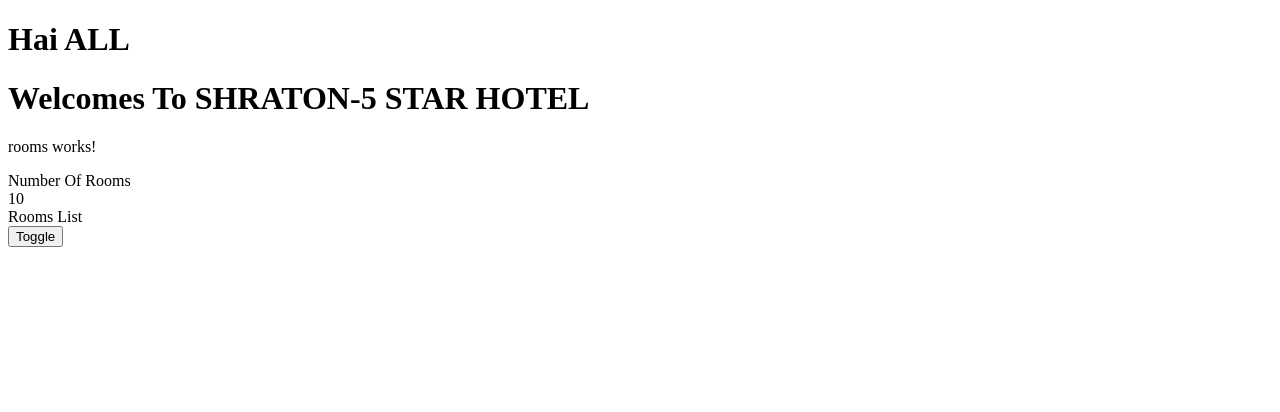
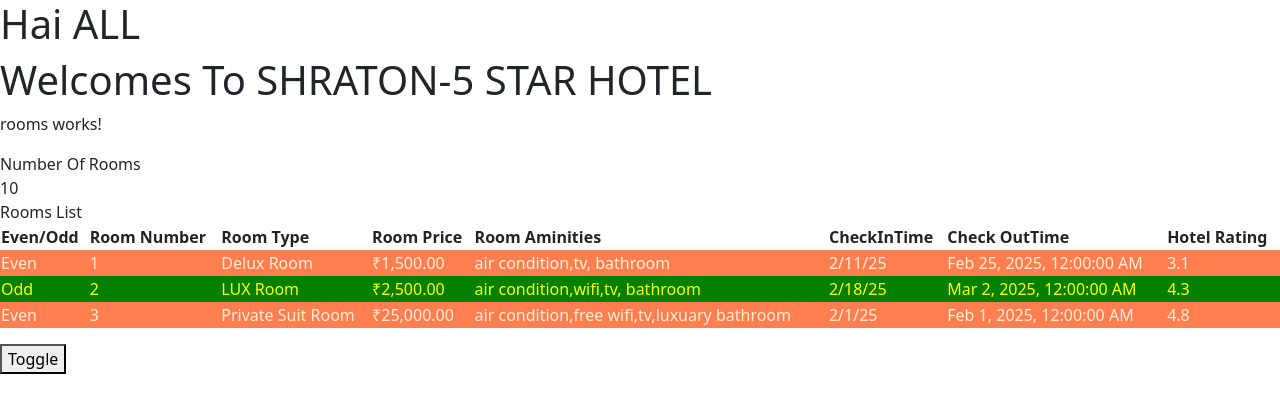
Before and after one commit to ARUNGOVINDCA/Angular-Second-project, an Angular app: page / in a window 1280 px wide. Shown: the top 412 px of the page. Built offline with nearby package versions, Linux system fonts and the light colour scheme.

Commit message:
new changes

```diff
--- a/angular.json
+++ b/angular.json
@@ -30,7 +30,8 @@
               "src/assets"
             ],
             "styles": [
-              "src/styles.scss"
+              "src/styles.scss",
+              "node_modules/bootstrap/scss/bootstrap.scss"
             ],
             "scripts": []
           },
--- a/package.json
+++ b/package.json
@@ -18,6 +18,7 @@
     "@angular/platform-browser": "^16.2.0",
     "@angular/platform-browser-dynamic": "^16.2.0",
     "@angular/router": "^16.2.0",
+    "bootstrap": "^5.3.3",
     "rxjs": "~7.8.0",
     "tslib": "^2.3.0",
     "zone.js": "~0.13.0"
--- a/src/app/app.component.html
+++ b/src/app/app.component.html
@@ -1,3 +1,13 @@
 <h1>Hai ALL</h1>
+<app-rooms></app-rooms>
 
-<app-rooms></app-rooms>
+<!-- <div [ngSwitch]="role">
+    <div *ngSwitchCase="'User'">Welcome User</div>
+    <div *ngSwitchCase="'Admin'">
+
+    </div>
+    <div *ngSwitchDefault="">
+        You Are Not Authorized To View The Page
+    </div>
+
+</div> -->
--- a/src/app/app.component.ts
+++ b/src/app/app.component.ts
@@ -7,4 +7,6 @@
 })
 export class AppComponent {
   title = 'hotelinventory';
+
+  role = 'Admin';
 }
--- a/src/app/rooms/rooms.component.html
+++ b/src/app/rooms/rooms.component.html
@@ -1,14 +1,38 @@
 <h1>Welcomes To {{hotelName}}</h1>
 <p>rooms works!</p>
 <div [hidden]="hideRooms">
-Number Of Rooms
-<div [innerText]="numberOfRooms"></div>
+    Number Of Rooms
+    <div *ngIf="rooms.avilableRooms >0"
+         [innerText]="numberOfRooms"></div>
 </div>
 
 <!-- {{rooms?.avilableRooms ?? 'No Rooms'}} -->
 
 <div *ngIf="rooms.avilableRooms > 0 ">
     Rooms List
+    <!-- {{roomList}} -->
+    <table class="table">
+        <tr>
+            <th>Even/Odd</th>
+            <th>Room Number</th>
+            <th>Room Type</th>
+            <th>Room Price</th>
+            <th>Room Aminities</th>
+            <th>CheckInTime</th>
+            <th>Check OutTime</th>
+            <th>Hotel Rating</th>
+        </tr>
+        <tr [ngClass]="e? 'even' : 'odd'" *ngFor="let room of roomList;let e=even;let o=odd">
+            <td>{{e ? "Even" :"Odd"}}</td>
+            <td>{{room.roomNumber}}</td>
+            <td>{{room.roomType}}</td>
+            <td>{{room.price | currency : 'INR'}}</td>
+            <td>{{room.aminities | lowercase}}</td>
+            <td>{{room.checkInTime |date : 'shortDate'}}</td>
+            <td>{{room.checkOutTime |date :'medium'	}}</td>
+            <td>{{room.rating |number : '1.1-1'}}</td>
+        </tr>
+    </table>
 </div>
 
 <button (click)="toggle()">Toggle</button>
--- a/src/app/rooms/rooms.component.scss
+++ b/src/app/rooms/rooms.component.scss
@@ -0,0 +1,9 @@
+.even{
+    background-color: coral;
+    color: antiquewhite;
+}
+
+.odd{
+    background-color: green;
+    color: yellow;
+}
--- a/src/app/rooms/rooms.component.ts
+++ b/src/app/rooms/rooms.component.ts
@@ -1,4 +1,4 @@
-import { Component } from '@angular/core';
+import { Component, OnInit } from '@angular/core';
 import { Room, RoomList } from './rooms';
 
 @Component({
@@ -6,7 +6,7 @@
   templateUrl: './rooms.component.html',
   styleUrls: ['./rooms.component.scss']
 })
-export class RoomsComponent {
+export class RoomsComponent implements OnInit {
 
   hotelName = "SHRATON-5 STAR HOTEL";
 
@@ -14,6 +14,51 @@
 
   hideRooms = false;
 
+  rooms : Room = {
+    totalRooms :20,
+    avilableRooms:5,
+    bookedRooms:5
+  };
+
+
+  roomList : RoomList[]= [];
+
+    constructor() {}
+    ngOnInit(): void {
+        this.roomList = [
+          {
+            roomNumber:1,
+            roomType : 'Delux Room',
+            aminities : 'Air Condition,TV, BATHROOM',
+            price :1500,
+            photos : 'https://as1.ftcdn.net/v2/jpg/06/19/00/08/1000_F_619000872_AxiwLsfQqRHMkNxAbN4l5wg1MsPgBsmo.jpg',
+            checkInTime :new Date('11-FEB-2025'),
+            checkOutTime :new Date ('25-FEB-2025'),
+            rating : 3.1234
+          },
+          {
+
+          roomNumber:2,
+          roomType : 'LUX Room',
+          aminities : 'Air Condition,WIFI,TV, BATHROOM',
+          price :2500,
+          photos : 'https://as1.ftcdn.net/v2/jpg/06/19/00/08/1000_F_619000872_AxiwLsfQqRHMkNxAbN4l5wg1MsPgBsmo.jpg',
+          checkInTime :new Date('18-FEB-2025'),
+          checkOutTime :new Date ('30-FEB-2025'),
+            rating : 4.287
+        },
+        {
+        roomNumber:3,
+        roomType : 'Private Suit Room',
+        aminities : 'Air Condition,Free WIFI,TV,LUXUARY BATHROOM',
+        price :25000,
+        photos : 'https://as1.ftcdn.net/v2/jpg/06/19/00/08/1000_F_619000872_AxiwLsfQqRHMkNxAbN4l5wg1MsPgBsmo.jpg',
+        checkInTime :new Date('1-FEB-2025'),
+        checkOutTime :new Date ('-FEB-2025'),
+        rating : 4.789
+      }
+        ]
+    }
   toggle(){
 
     this.hideRooms = !this.hideRooms;
@@ -21,40 +66,5 @@
   }
 
 
-  rooms : Room = {
-    totalRooms :20,
-    avilableRooms:5,
-    bookedRooms:5
-  }
 
-
-    roomList : RoomList[] = [
-      {
-          roomType : 'Delux Room',
-        aminities : 'Air Condition,Free WIFI,TV,LUXUARY BATHROOM',
-        price :1500,
-        photos : 'https://as1.ftcdn.net/v2/jpg/06/19/00/08/1000_F_619000872_AxiwLsfQqRHMkNxAbN4l5wg1MsPgBsmo.jpg',
-        checkInTime :new Date('11-FEB-2025'),
-        checkOutTime :new Date ('25-FEB-2025')
-
-      },
-      {
-        roomType : 'LUX Room',
-      aminities : 'Air Condition,Free WIFI,TV,LUXUARY BATHROOM',
-      price :2500,
-      photos : 'https://as1.ftcdn.net/v2/jpg/06/19/00/08/1000_F_619000872_AxiwLsfQqRHMkNxAbN4l5wg1MsPgBsmo.jpg',
-      checkInTime :new Date('18-FEB-2025'),
-      checkOutTime :new Date ('30-FEB-2025')
-
-    },
-    {
-      roomType : 'Private Suit Room',
-    aminities : 'Air Condition,Free WIFI,TV,LUXUARY BATHROOM',
-    price :25000,
-    photos : 'https://as1.ftcdn.net/v2/jpg/06/19/00/08/1000_F_619000872_AxiwLsfQqRHMkNxAbN4l5wg1MsPgBsmo.jpg',
-    checkInTime :new Date('1-FEB-2025'),
-    checkOutTime :new Date ('-FEB-2025')
-
-  }
-    ]
 };
--- a/src/app/rooms/rooms.ts
+++ b/src/app/rooms/rooms.ts
@@ -5,11 +5,13 @@
     }
 
     export interface RoomList{
+        roomNumber:number;
         roomType:string;
         aminities:string;
         price:number;
         photos:string;
         checkInTime:Date;
         checkOutTime:Date;
+        rating:number;
 
     }
```
Also changed, not shown: 1 other file (tests, documents, lock files or other folders).
